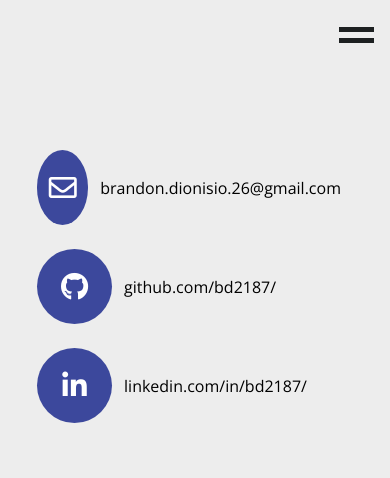
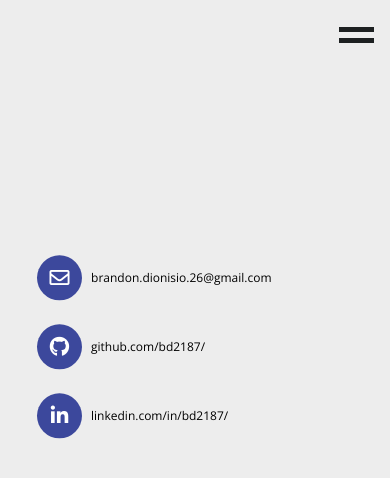
Before and after one commit to bd2187/portfolio-2019, a React app: page /contact in a window 390 px wide. Shown: the top 478 px of the page. Built offline with nearby package versions, Linux system fonts and the light colour scheme.

Commit message:
Vertically position the contact-container. Minimize the dimensions and font of the contact-icon elements. Enlarge them in a media query of at least 600px

```diff
--- a/src/components/Contact/Contact.css
+++ b/src/components/Contact/Contact.css
@@ -1,8 +1,19 @@
+.contact-container-wrap {
+    position: relative;
+    height: calc(100vh - 70px);
+}
+
 .contact-container {
     max-width: 475px;
     margin: 5em auto;
 
     margin: 5em auto;
+
+    position: absolute;
+    left: 0;
+    right: 0;
+    top: 15%;
+    transform: translateY(-15%);
 }
 
 .contact-container .contact-inner-container {
@@ -21,11 +32,11 @@
     display: flex;
     align-items: center;
     justify-content: center;
-    width: 75px;
-    height: 75px;
+    width: 45px;
+    height: 45px;
     border-radius: 50%;
 
-    font-size: 1.75em;
+    font-size: 1.25em;
     background: #3c489c;
 }
 
@@ -40,4 +51,17 @@
 
 .contact-link {
     margin: 0 0.75em;
+    font-size: 0.75em;
 }
+
+@media only screen and (min-width: 600px) {
+    .contact-icon {
+        width: 75px;
+        height: 75px;
+        font-size: 1.75em;
+    }
+
+    .contact-link {
+        font-size: 1.15em;
+    }
+}
```
